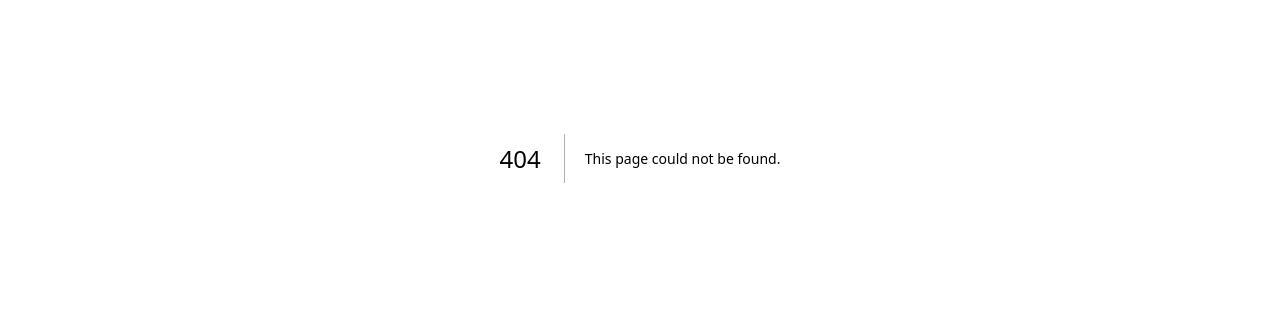
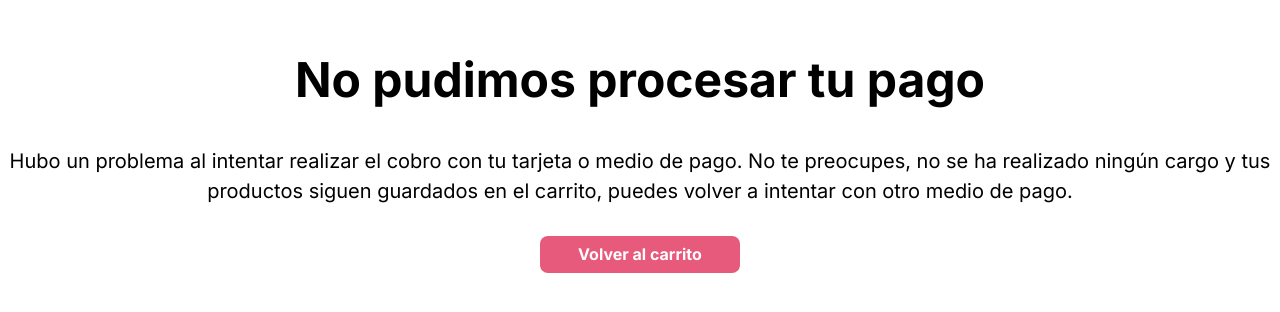
Before and after one commit to NicolasPablo08/e-commerce-fe, a Next.js app: page /failure in a window 1280 px wide. Before the commit this address had no page. Shown: the part 242-554 px from the top of the page. Built offline with nearby package versions, Linux system fonts and the light colour scheme.

Commit message:
commit from not

```diff
--- /dev/null
+++ b/app/(status)/failure/page.tsx
@@ -0,0 +1,21 @@
+"use client";
+import { Title, LargeText } from "ui/typography";
+import { FucsiaButton } from "@/ui/buttons";
+import { useRouter } from "next/navigation";
+export default function FailurePage() {
+	const router = useRouter();
+	return (
+		<div className="flex flex-col items-center justify-center gap-[30px] min-h-screen">
+			<Title className="text-center">No pudimos procesar tu pago</Title>
+			<LargeText className="text-center">
+				Hubo un problema al intentar realizar el cobro con tu tarjeta o medio de
+				pago. No te preocupes, no se ha realizado ningún cargo y tus productos
+				siguen guardados en el carrito, puedes volver a intentar con otro medio
+				de pago.
+			</LargeText>
+			<FucsiaButton className="w-[200px]" onClick={() => router.push("/cart")}>
+				Volver al carrito
+			</FucsiaButton>
+		</div>
+	);
+}
--- /dev/null
+++ b/app/(status)/pending/page.tsx
@@ -0,0 +1,22 @@
+"use client";
+import { Title, LargeText } from "ui/typography";
+import { YellowButton } from "@/ui/buttons";
+import { useRouter } from "next/navigation";
+export default function PendingPage() {
+	const router = useRouter();
+	return (
+		<div className="flex flex-col items-center justify-center gap-[30px] min-h-screen">
+			<Title className="text-center">
+				Tu pago está pendiente de acreditación
+			</Title>
+			<LargeText className="text-center">
+				Estamos esperando que el medio de pago nos confirme la transacción. Esto
+				puede demorar desde unos minutos hasta 48 horas hábiles dependiendo del
+				método elegido.
+			</LargeText>
+			<YellowButton className="w-[200px]" onClick={() => router.push("/")}>
+				Volver al e-commerce
+			</YellowButton>
+		</div>
+	);
+}
--- /dev/null
+++ b/app/(status)/success/page.tsx
@@ -0,0 +1,19 @@
+"use client";
+import { Title, LargeText } from "ui/typography";
+import { BlueButton } from "@/ui/buttons";
+import { useRouter } from "next/navigation";
+export default function SuccessPage() {
+	const router = useRouter();
+	return (
+		<div className="flex flex-col items-center justify-center gap-[30px] min-h-screen">
+			<Title className="text-center">Gracias por tu compra!!!</Title>
+			<LargeText className="text-center">
+				Hemos recibido tu pago correctamente. En breve recibirás un correo
+				electrónico con el detalle de tu pedido.
+			</LargeText>
+			<BlueButton className="w-[200px]" onClick={() => router.push("/")}>
+				Volver al e-commerce
+			</BlueButton>
+		</div>
+	);
+}
```
